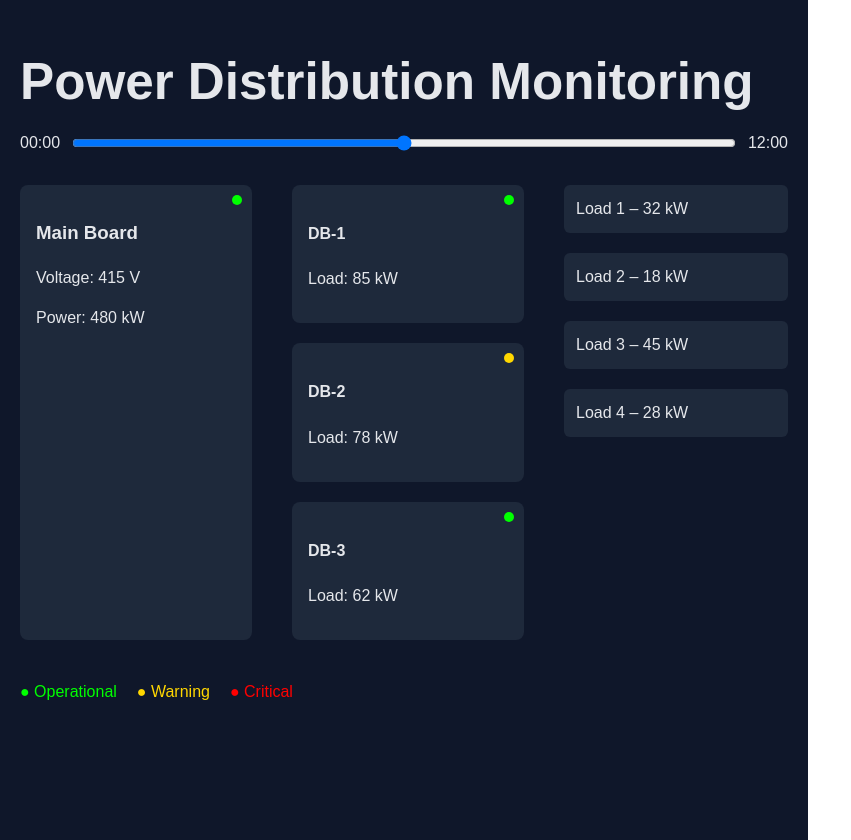
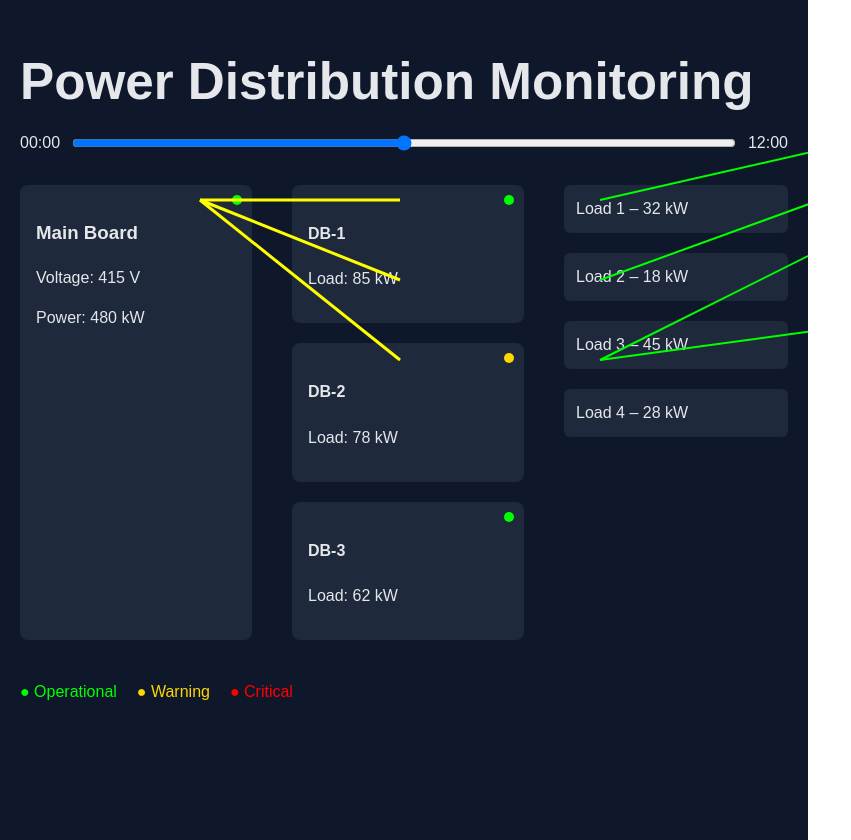
Before and after one commit to SravaniGovindhu/react-vite-starter-sqkx, a React (Vite) app: page / in a window 1280 px wide. Shown: the whole page, without its empty margins (0-851 px from the left). Built offline with nearby package versions, Linux system fonts and the light colour scheme.

Commit message:
Update App.jsx

```diff
--- a/src/App.jsx
+++ b/src/App.jsx
@@ -25,7 +25,7 @@ function App() {
       {/* Layout */}
       <div style={styles.layout}>
         {/* Main Board */}
-        <div style={styles.board}>
+        <div style={styles.board} id="main-board">
           <h3>Main Board</h3>
           <p>Voltage: 415 V</p>
           <p>Power: 480 kW</p>
@@ -33,20 +33,20 @@ function App() {
         </div>
 
         {/* Distribution Boards */}
-        <div style={styles.column}>
-          <div style={styles.board}>
+        <div style={styles.column} id="db-column">
+          <div style={styles.board} id="db1">
             <h4>DB-1</h4>
             <p>Load: 85 kW</p>
             <span style={styles.greenDot}></span>
           </div>
 
-          <div style={styles.board}>
+          <div style={styles.board} id="db2">
             <h4>DB-2</h4>
             <p>Load: 78 kW</p>
             <span style={styles.yellowDot}></span>
           </div>
 
-          <div style={styles.board}>
+          <div style={styles.board} id="db3">
             <h4>DB-3</h4>
             <p>Load: 62 kW</p>
             <span style={styles.greenDot}></span>
@@ -54,13 +54,27 @@ function App() {
         </div>
 
         {/* Loads */}
-        <div style={styles.column}>
-          <div style={styles.load}>Load 1 – 32 kW</div>
-          <div style={styles.load}>Load 2 – 18 kW</div>
-          <div style={styles.load}>Load 3 – 45 kW</div>
-          <div style={styles.load}>Load 4 – 28 kW</div>
+        <div style={styles.column} id="loads-column">
+          <div style={styles.load} id="load1">Load 1 – 32 kW</div>
+          <div style={styles.load} id="load2">Load 2 – 18 kW</div>
+          <div style={styles.load} id="load3">Load 3 – 45 kW</div>
+          <div style={styles.load} id="load4">Load 4 – 28 kW</div>
         </div>
       </div>
+
+      {/* SVG Wires */}
+      <svg style={styles.svg}>
+        {/* Main Board to DBs */}
+        <line x1="200" y1="50" x2="400" y2="50" stroke="yellow" strokeWidth="3" />
+        <line x1="200" y1="50" x2="400" y2="130" stroke="yellow" strokeWidth="3" />
+        <line x1="200" y1="50" x2="400" y2="210" stroke="yellow" strokeWidth="3" />
+
+        {/* DBs to Loads */}
+        <line x1="600" y1="50" x2="820" y2="0" stroke="lime" strokeWidth="2" />
+        <line x1="600" y1="130" x2="820" y2="50" stroke="lime" strokeWidth="2" />
+        <line x1="600" y1="210" x2="820" y2="100" stroke="lime" strokeWidth="2" />
+        <line x1="600" y1="210" x2="820" y2="180" stroke="lime" strokeWidth="2" />
+      </svg>
 
       {/* Footer */}
       <div style={styles.footer}>
@@ -80,7 +94,8 @@ const styles = {
     minHeight: "100vh",
     padding: 20,
     color: "#e5e7eb",
-    fontFamily: "Arial"
+    fontFamily: "Arial",
+    position: "relative"
   },
   title: {
     marginBottom: 20
@@ -93,7 +108,8 @@ const styles = {
   },
   layout: {
     display: "flex",
-    gap: 40
+    gap: 40,
+    position: "relative"
   },
   column: {
     display: "flex",
@@ -135,6 +151,14 @@ const styles = {
     marginTop: 40,
     display: "flex",
     gap: 20
+  },
+  svg: {
+    position: "absolute",
+    top: 150,
+    left: 0,
+    width: "100%",
+    height: "300px",
+    pointerEvents: "none"
   }
 };
 
```
